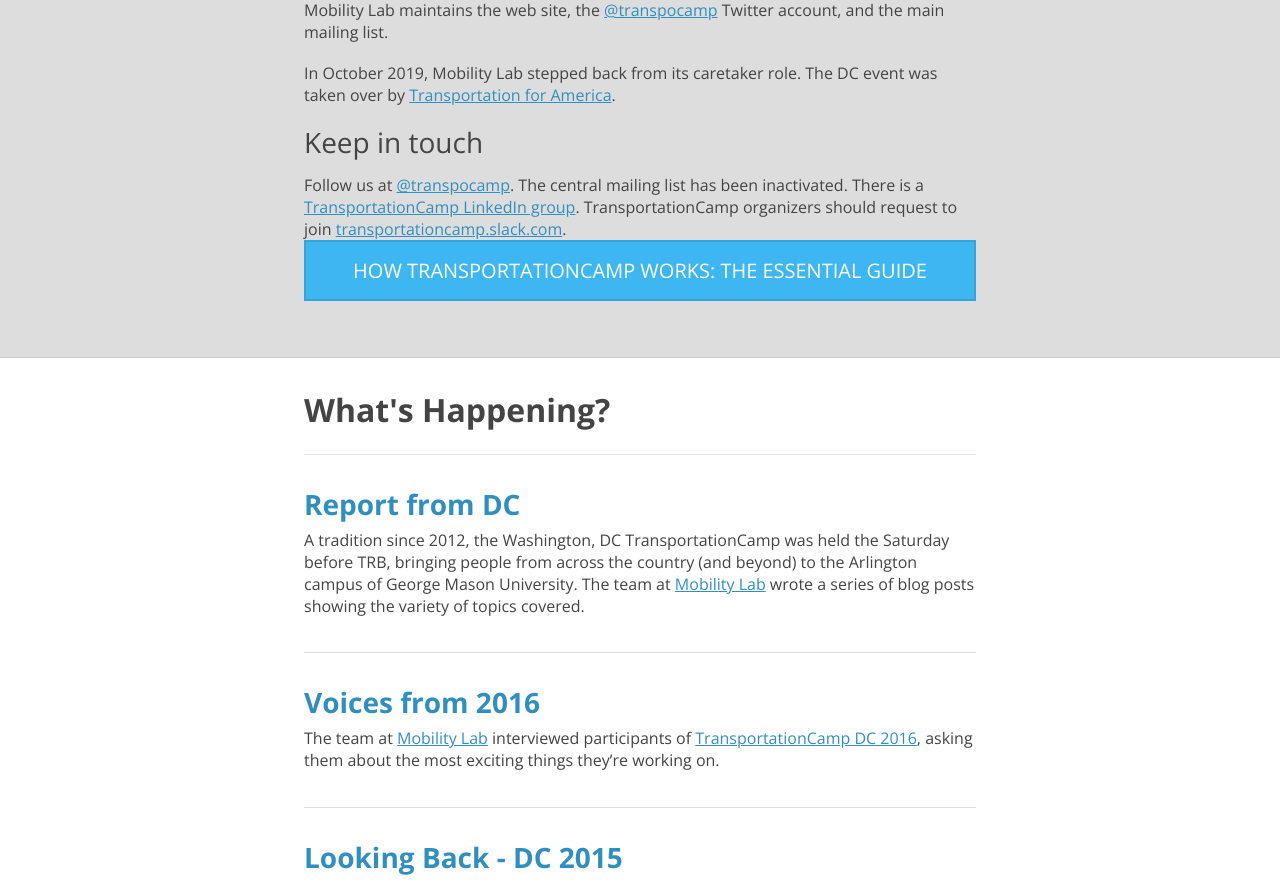
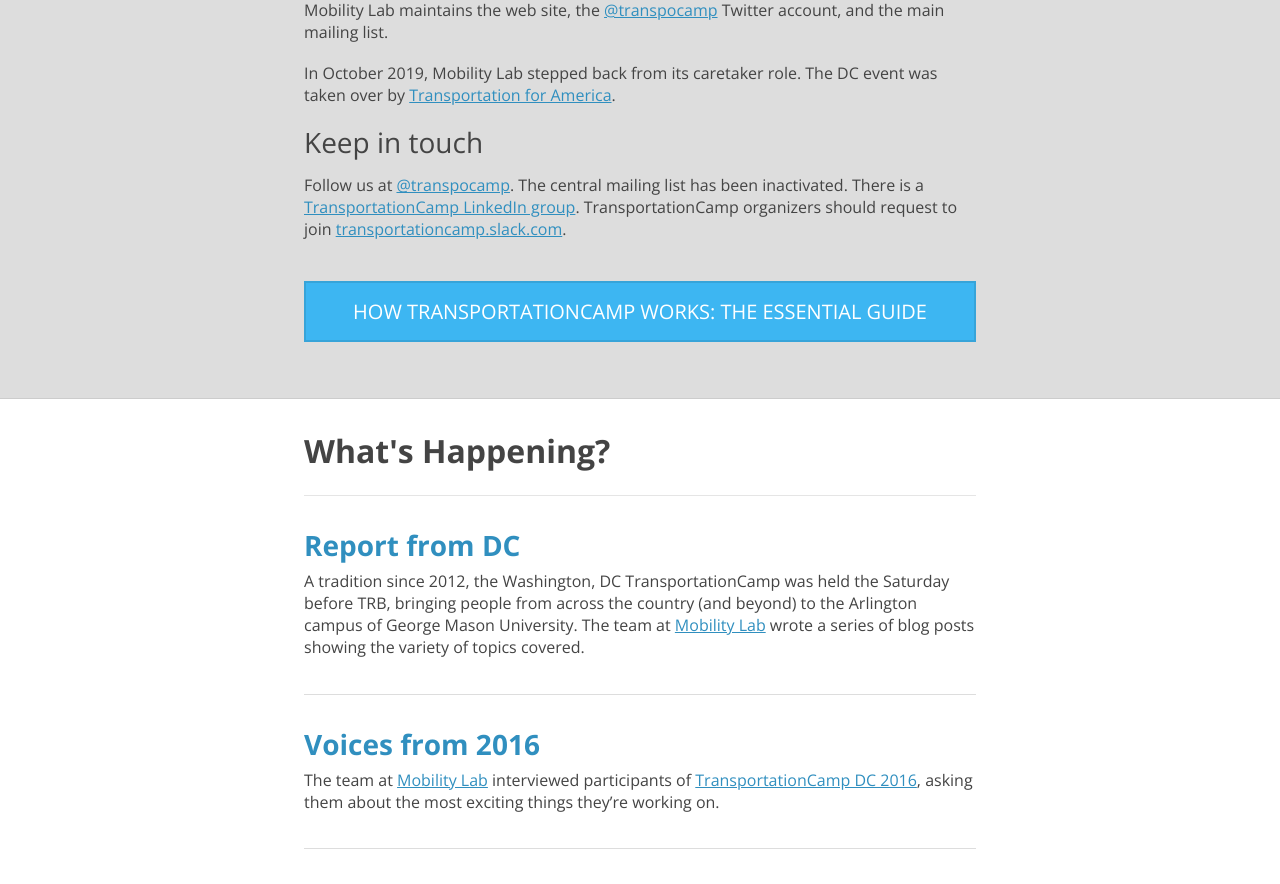
Before and after one commit to transpocamp/transportationcamp.org, a Jekyll site: the page built from index.html, in a window 1280 px wide. Shown: the part 2031-2915 px from the top of the page. Built offline with Jekyll 4.4.1, drawn with Linux system fonts in a browser that asks for light colours; nearby versions of some CDN libraries.

Commit message:
dumb whitespace fix

```diff
--- a/index.html
+++ b/index.html
@@ -90,7 +90,7 @@
     The central mailing list has been inactivated.
     There is a <a href="https://www.linkedin.com/groups/8424118/">TransportationCamp LinkedIn group</a>.
     TransportationCamp organizers should request to join <a href="https://transportationcamp.slack.com/">transportationcamp.slack.com</a>.
-    <p>
+    <p>&nbsp;<p>
 
     <a class="btn btn-block btn-large" href="{{ site.baseurl }}/2011/02/how-transportationcamp-works-the-essential-guide/">How TransportationCamp works: <span class="nobreak">the essential guide</span></a>
   </div>
```
